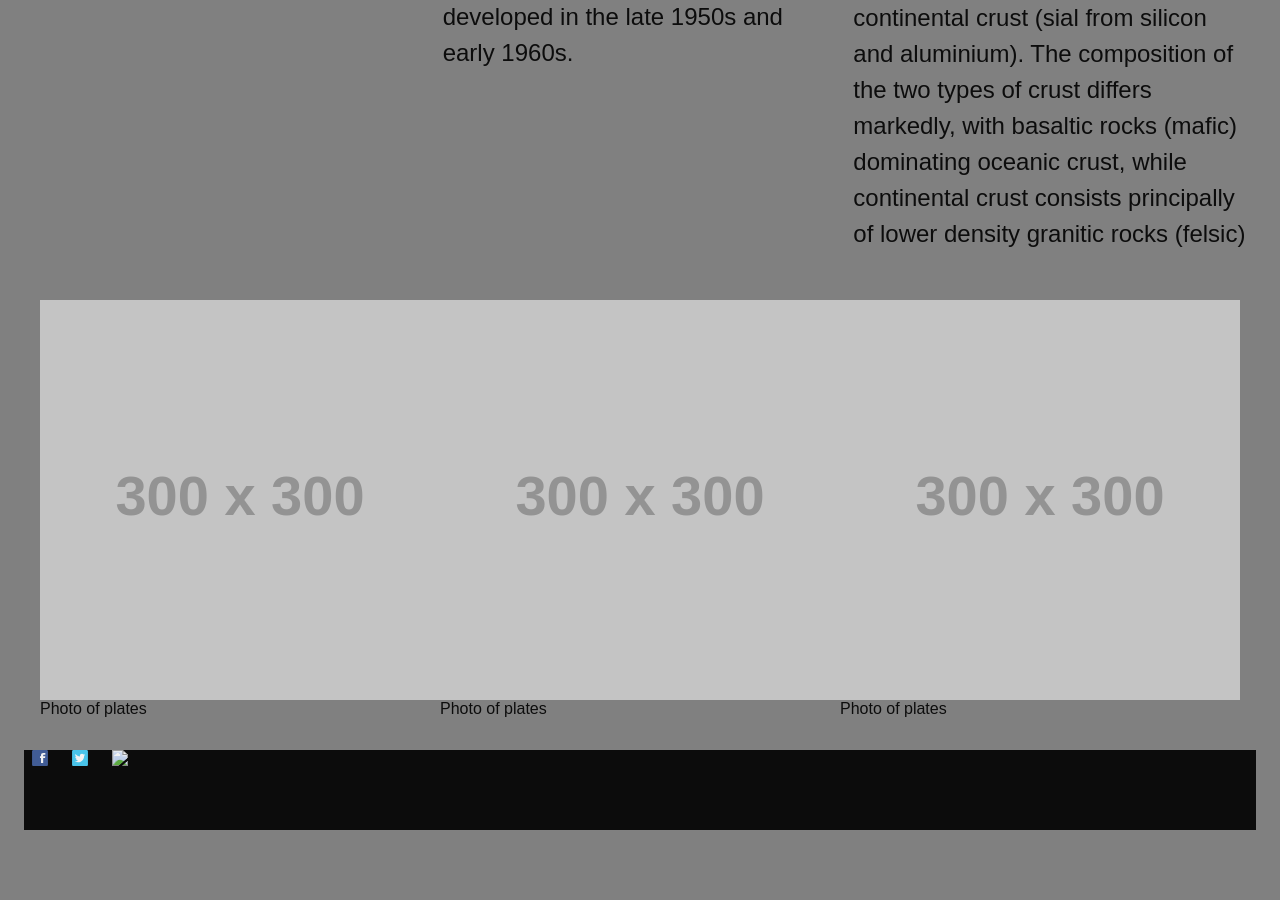
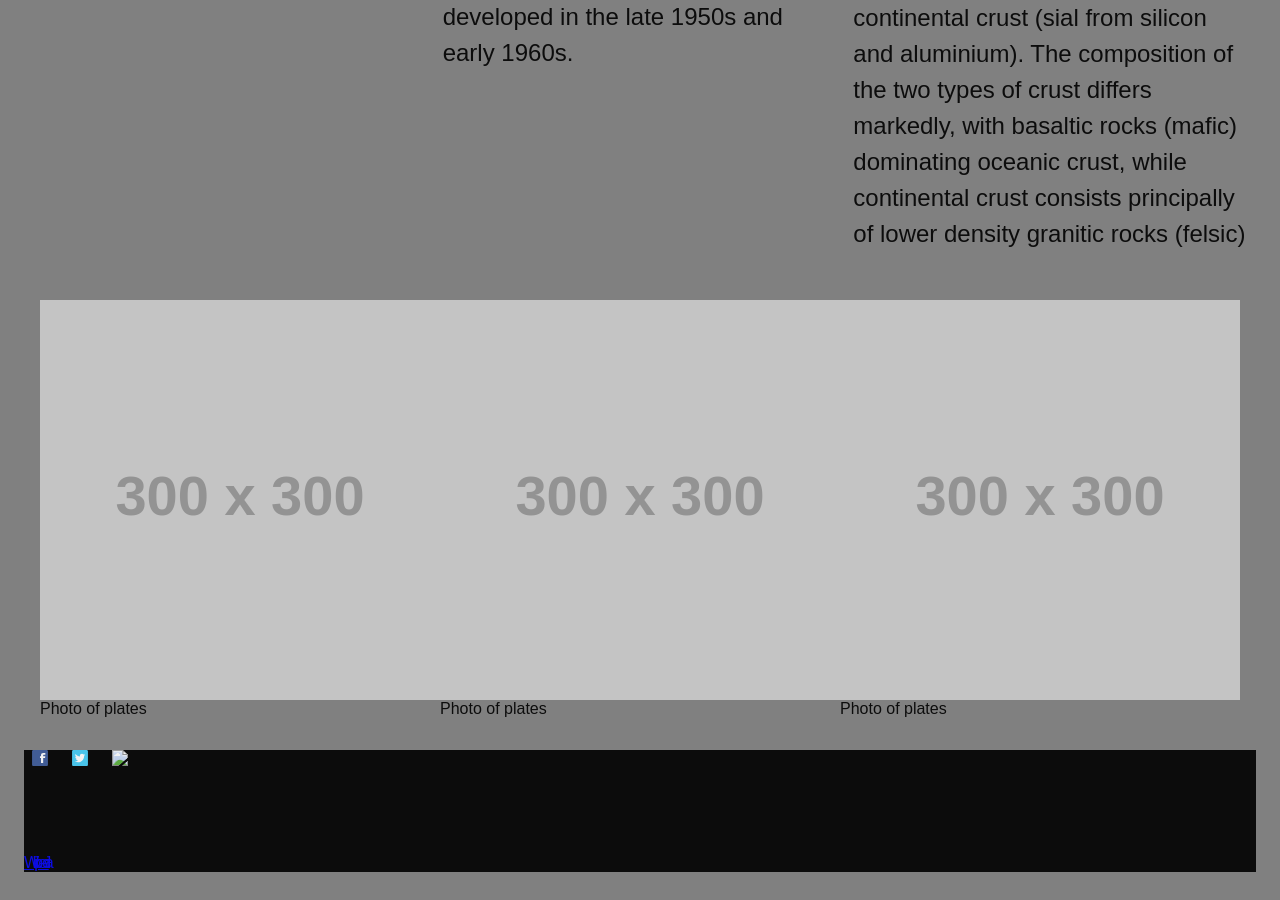
Before and after one commit to jesusmonsalve/large-data-website, a Jekyll site: the page built from index.html, in a window 1280 px wide and 900 px high, scrolled down 723 px. Built offline with Jekyll 4.4.1, drawn with Linux system fonts in a browser that asks for light colours; Markdown is read by kramdown in place of the engine named in the settings; before the commit the page ends 1589 px from its top, so only the background shows below that.

Commit message:
added Wikipedia source

```diff
--- a/_layouts/default.html
+++ b/_layouts/default.html
@@ -40,7 +40,8 @@
 		<img src="img/i-twitter.svg" class="twitter i-16 i-32">
 		<img src="##" class="wikipedia">
 		<div class="source">
-			<p>http://en.wikipedia.org/wiki/Plate_tectonics#Types_of_plate_boundaries</p>
+			<p>Source:</p>
+			<a href="http://en.wikipedia.org/wiki/Plate_tectonics#Types_of_plate_boundaries">Wikipedia</a>
 		</div>
 
 	</footer>
```
